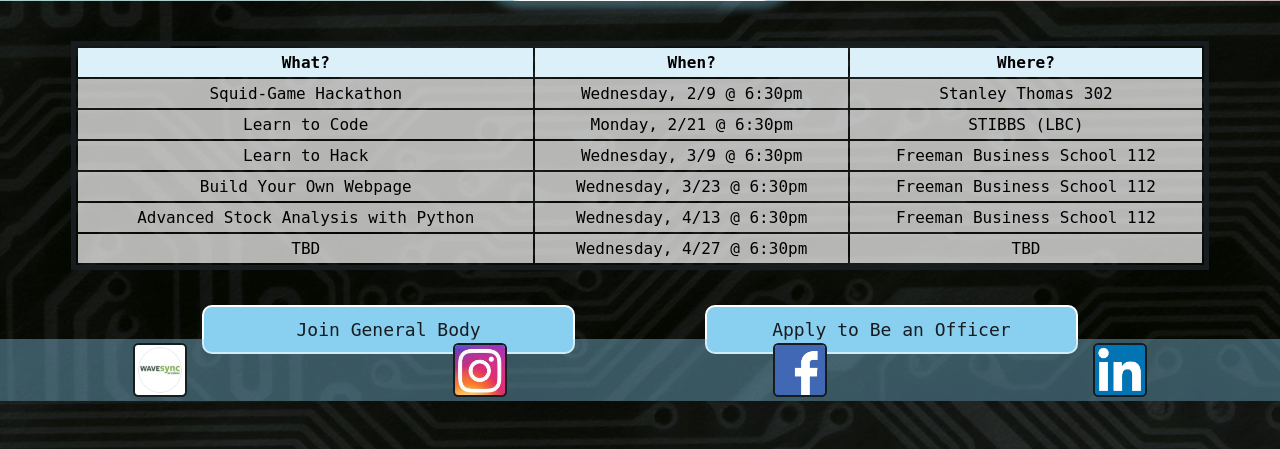
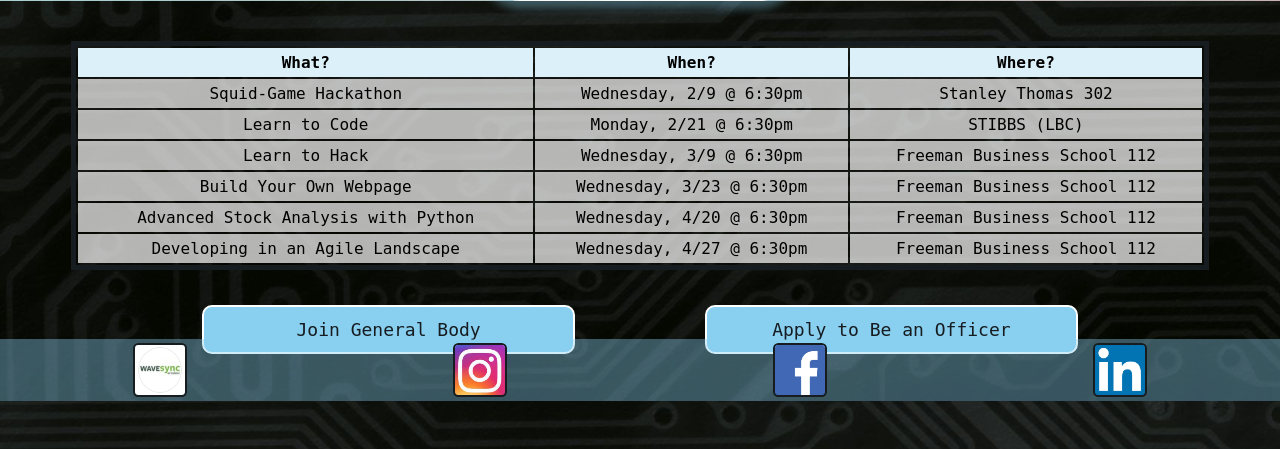
Before and after one commit to samuelkellum/CookiesAndCodeWebsite, a Django app: page / in a window 1280 px wide. Shown: the part 399-848 px from the top of the page. Run offline with Django 4.2, Linux system fonts and the light colour scheme.

Commit message:
Add requirements.txt

```diff
--- a/CookiesAndCodeWebsite/settings.py
+++ b/CookiesAndCodeWebsite/settings.py
@@ -23,9 +23,9 @@ BASE_DIR = Path(__file__).resolve().parent.parent
 SECRET_KEY = 'django-insecure-%lss36a+m80+0n!n6rvsu0*%z%w(lzl(bqult6eyju8w&1ys%#'
 
 # SECURITY WARNING: don't run with debug turned on in production!
-DEBUG = True
+DEBUG = False
 
-ALLOWED_HOSTS = []
+ALLOWED_HOSTS = ['*']
 
 
 # Application definition
--- a/main/templates/main/about.html
+++ b/main/templates/main/about.html
@@ -25,7 +25,7 @@
     </nav>
 
     <div>
-      <img id = "about-background" src="{% static 'assets/img/about-banner.png' %}" alt="Banner with image of club event">
+      <img id = "about-background" src="{% static 'assets/img/about-banner.jpg' %}" alt="Banner with image of club event">
     </div>
 
     <!-- Description of club -->
--- a/main/templates/main/index.html
+++ b/main/templates/main/index.html
@@ -67,14 +67,14 @@
 
               <tr>
                   <td scope="row">Advanced Stock Analysis with Python</td>
-                  <td>Wednesday, 4/13 @ 6:30pm</td>
+                  <td>Wednesday, 4/20 @ 6:30pm</td>
                   <td>Freeman Business School 112</td>
               </tr>
 
               <tr>
-                  <td scope="row">TBD</td>
+                  <td scope="row">Developing in an Agile Landscape</td>
                   <td>Wednesday, 4/27 @ 6:30pm</td>
-                  <td>TBD</td>
+                  <td>Freeman Business School 112</td>
               </tr>
 
             </tbody>
```
Also changed, not shown: requirements.txt (added, +276 -0 lines), main/static/assets/img/about-banner.jpg (added), main/static/assets/img/about-banner.png (deleted), 1 other file.
